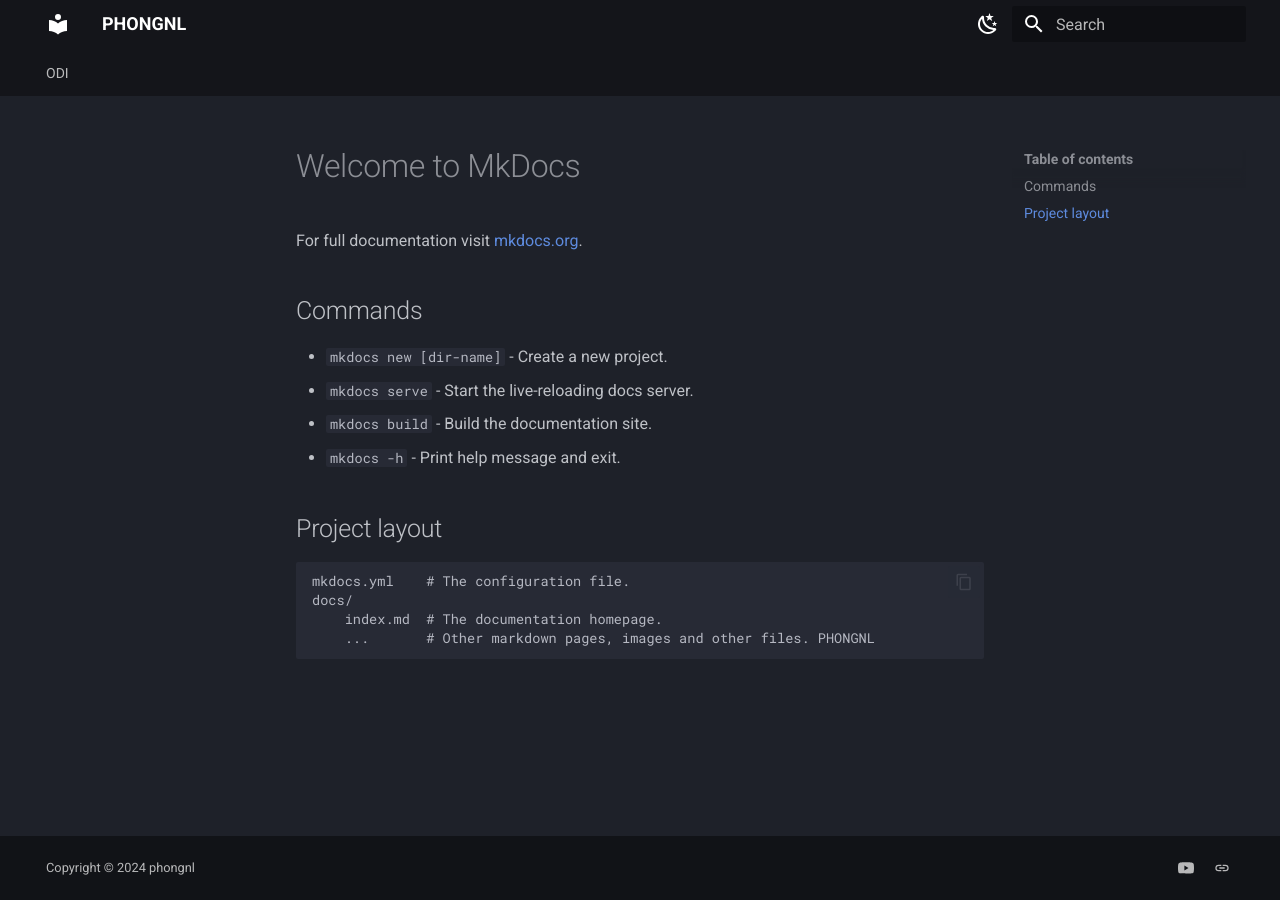
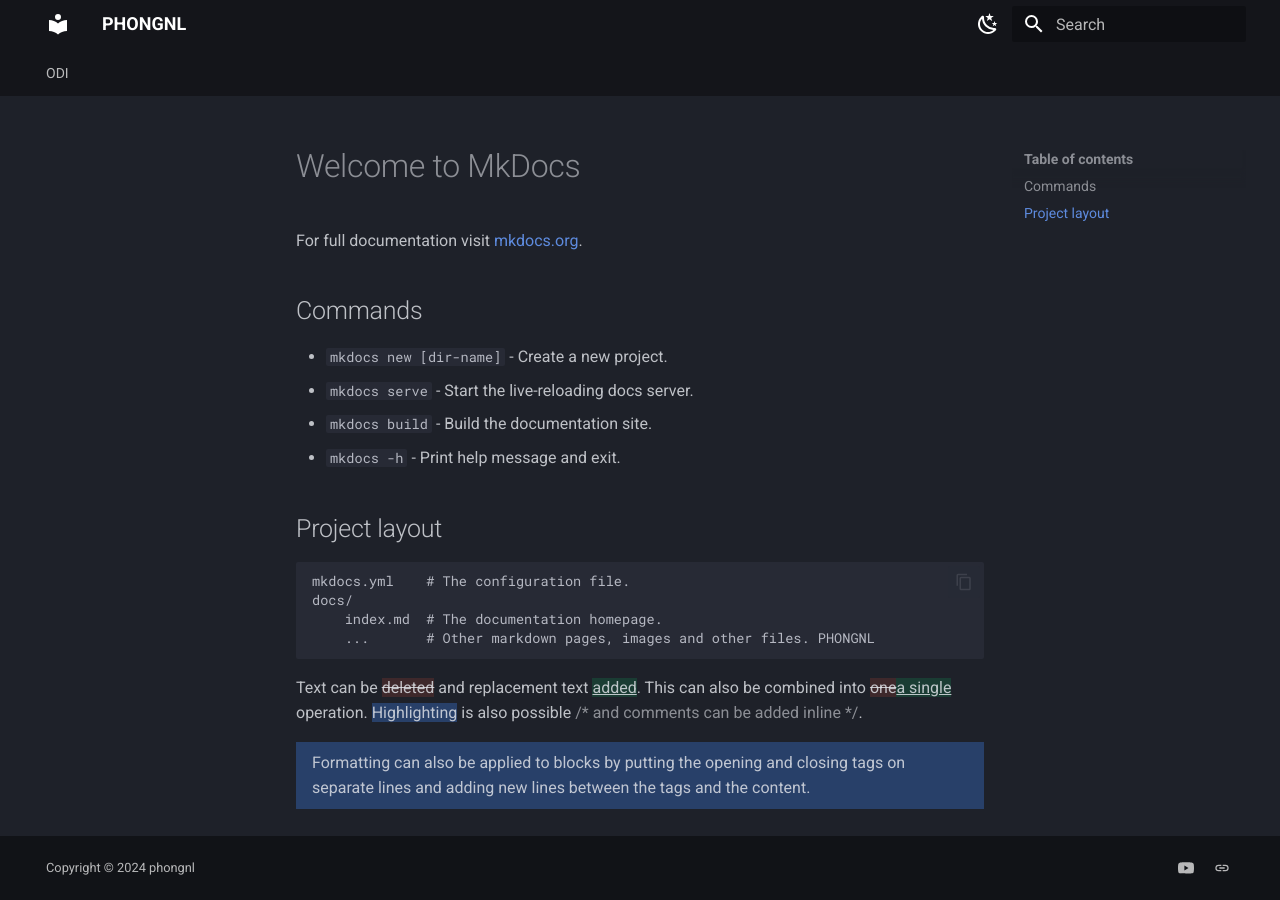
Before and after one commit to nglephongk39/phongnl-docs, an MkDocs documentation site: the page built from docs/index.md, in a window 1280 px wide. Built offline with MkDocs 1.6.1 and Material for MkDocs 9.7.7, drawn with Linux system fonts in a browser that asks for light colours.

Commit message:
update-docs/index.md 20241015

```diff
--- a/docs/index.md
+++ b/docs/index.md
@@ -15,3 +15,16 @@
     docs/
         index.md  # The documentation homepage.
         ...       # Other markdown pages, images and other files. PHONGNL
+
+
+
+Text can be {--deleted--} and replacement text {++added++}. This can also be
+combined into {~~one~>a single~~} operation. {==Highlighting==} is also
+possible {>>and comments can be added inline<<}.
+
+{==
+
+Formatting can also be applied to blocks by putting the opening and closing
+tags on separate lines and adding new lines between the tags and the content.
+
+==}
```
